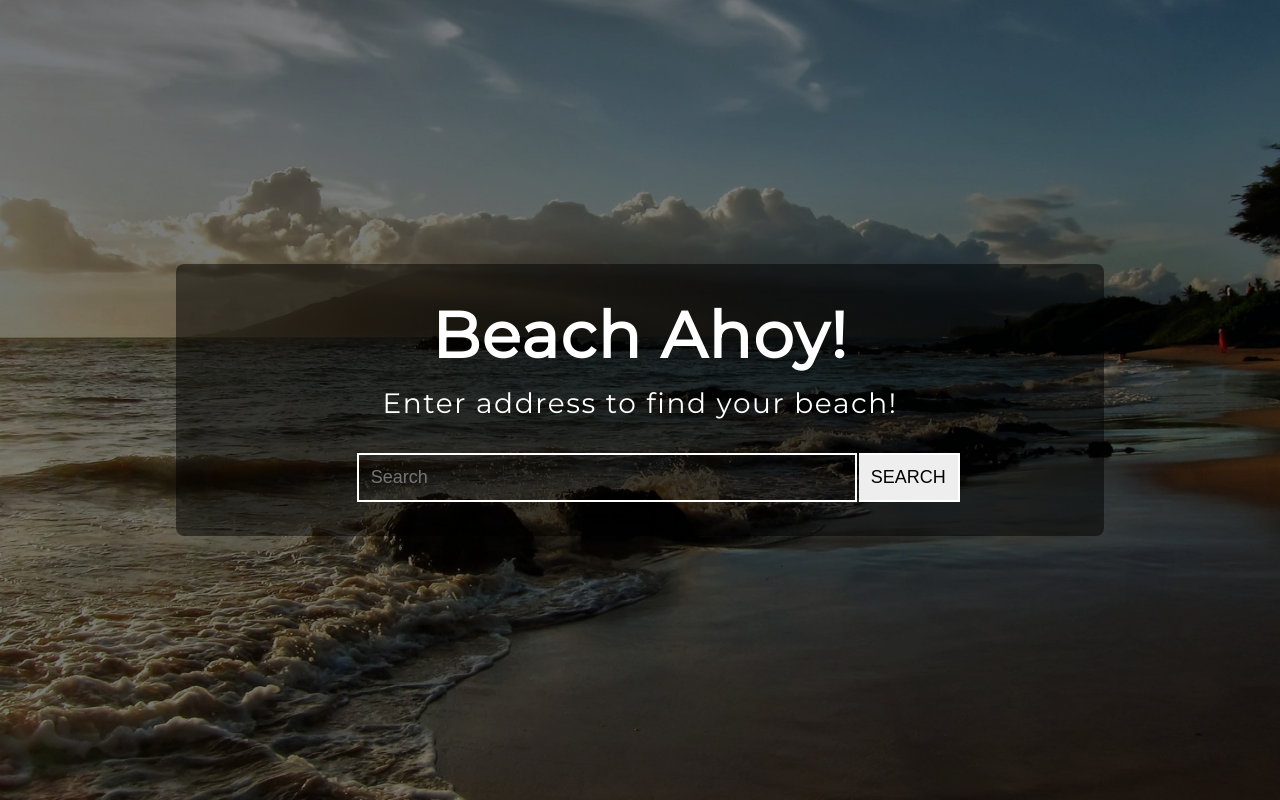
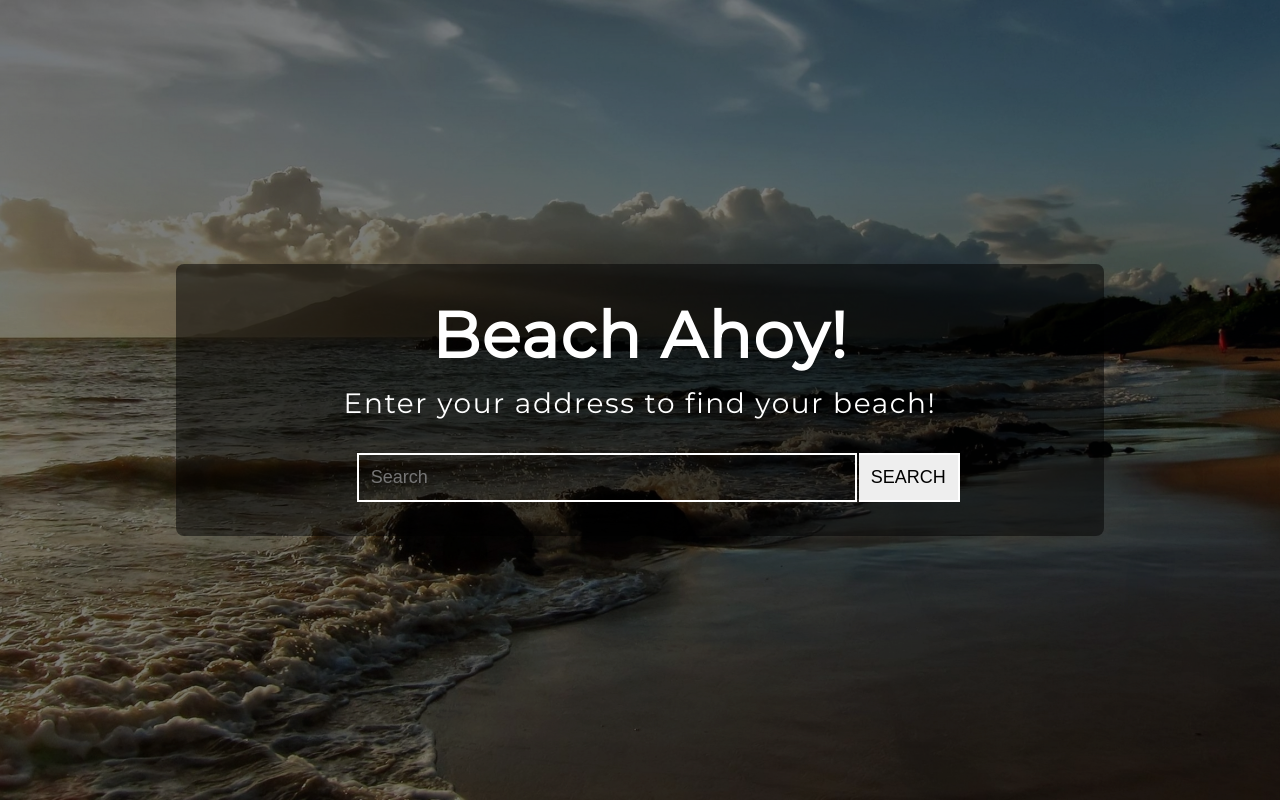
Before and after one commit to Deween/beach_maps, a plain HTML site: page public/index.html in a window 1280 px wide. Drawn offline with Linux system fonts and the light colour scheme; some packages are replaced by stand-ins of ours.

Commit message:
edited your

```diff
--- a/public/index.html
+++ b/public/index.html
@@ -19,7 +19,7 @@
         </div>
         <div class="intro-header">
             <h1>Beach Ahoy!</h1>
-            <p>Enter address to find your beach!</p>
+            <p>Enter your address to find your beach!</p>
             <div class="boxContainer">
                 <table class="elementsContainer">
                     <tr>
```
